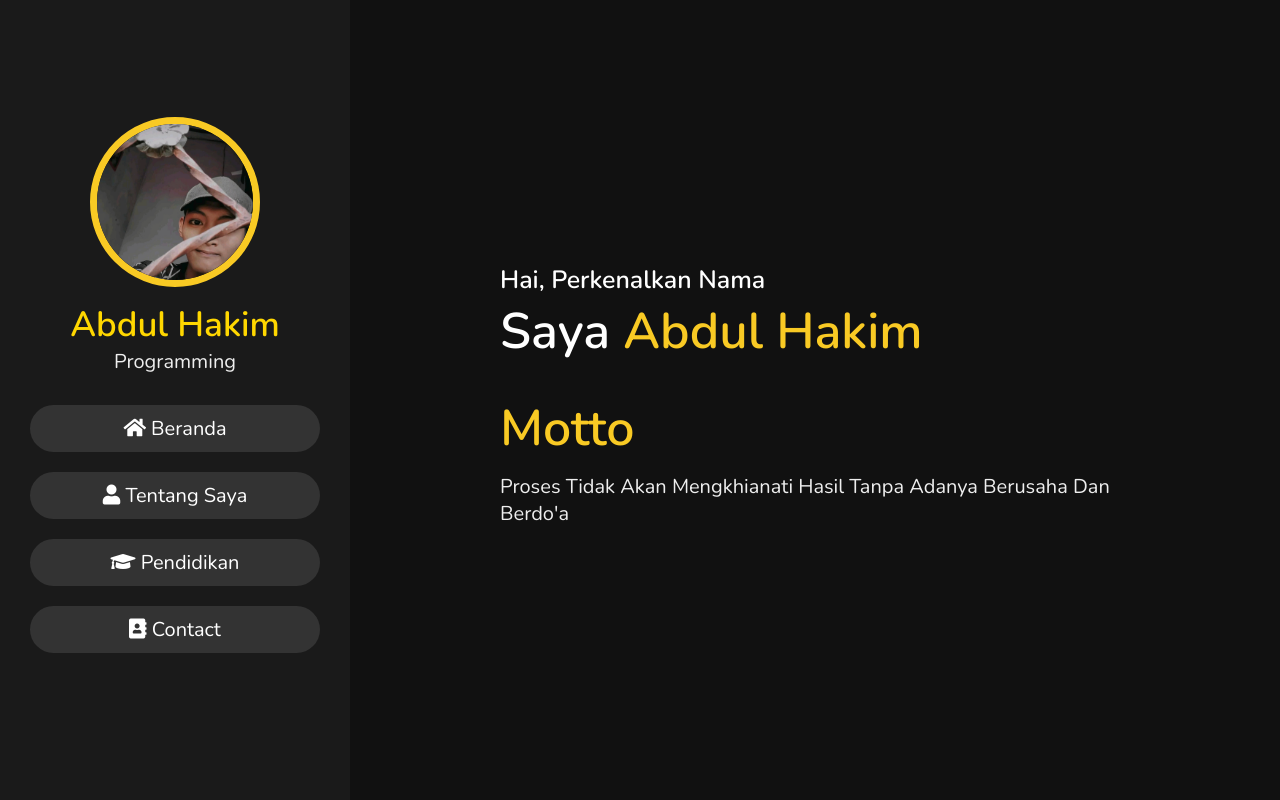
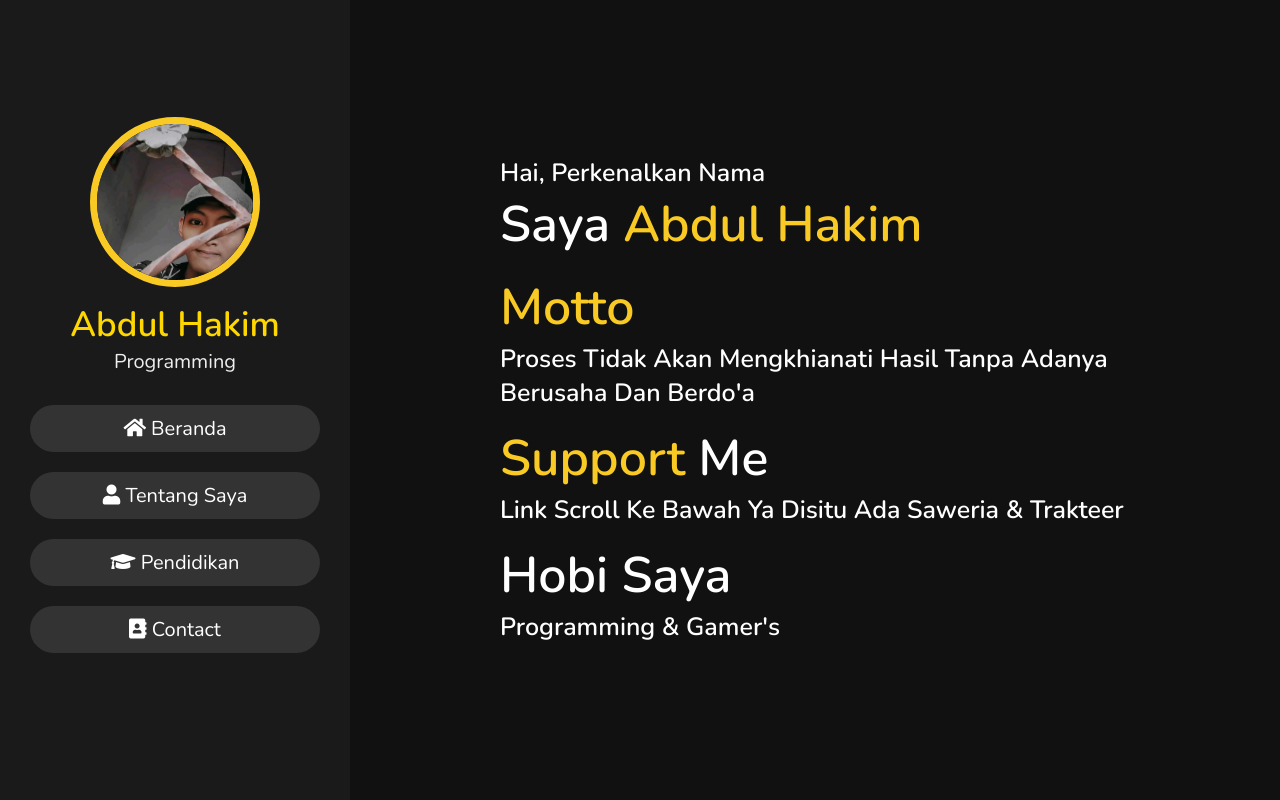
Before and after one commit to kimsart1000/ExRenGM, a plain HTML site: page index.html in a window 1280 px wide. Shown: the top 800 px of the page. Drawn offline with nearby package versions, Linux system fonts and the light colour scheme.

Commit message:
Update index.html

```diff
--- a/index.html
+++ b/index.html
@@ -46,9 +46,14 @@
     <h3>Hai, Perkenalkan nama </h3>
     <h1>Saya <span>Abdul Hakim</span></h1>
     <br>
+    <h1><span>Motto</span></h1>
+    <h3>Proses tidak akan mengkhianati hasil tanpa adanya berusaha dan berdo'a</h3>
     <br>
-    <h1><span>Motto</span></h1>
-    <p>Proses Tidak Akan Mengkhianati Hasil Tanpa Adanya Berusaha Dan Berdo'a</p>
+    <h1><span>Support</span> Me</h1>
+    <h3><span>Link</span> scroll ke bawah ya disitu ada <span>saweria</span> & <span>trakteer</span></h3>
+    <br>
+    <h1>Hobi Saya </h1>
+    <h3>Programming <span>&</span> Gamer's</h3>
 
 </section>
 
```
